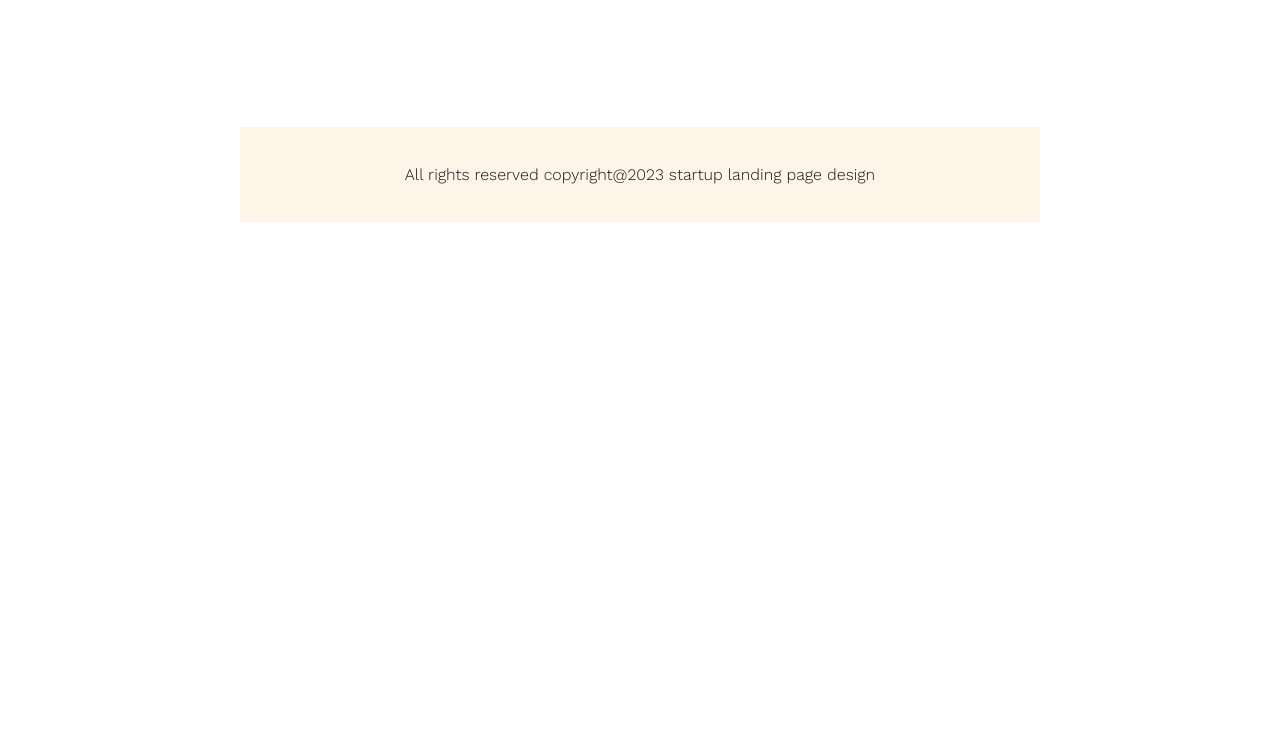
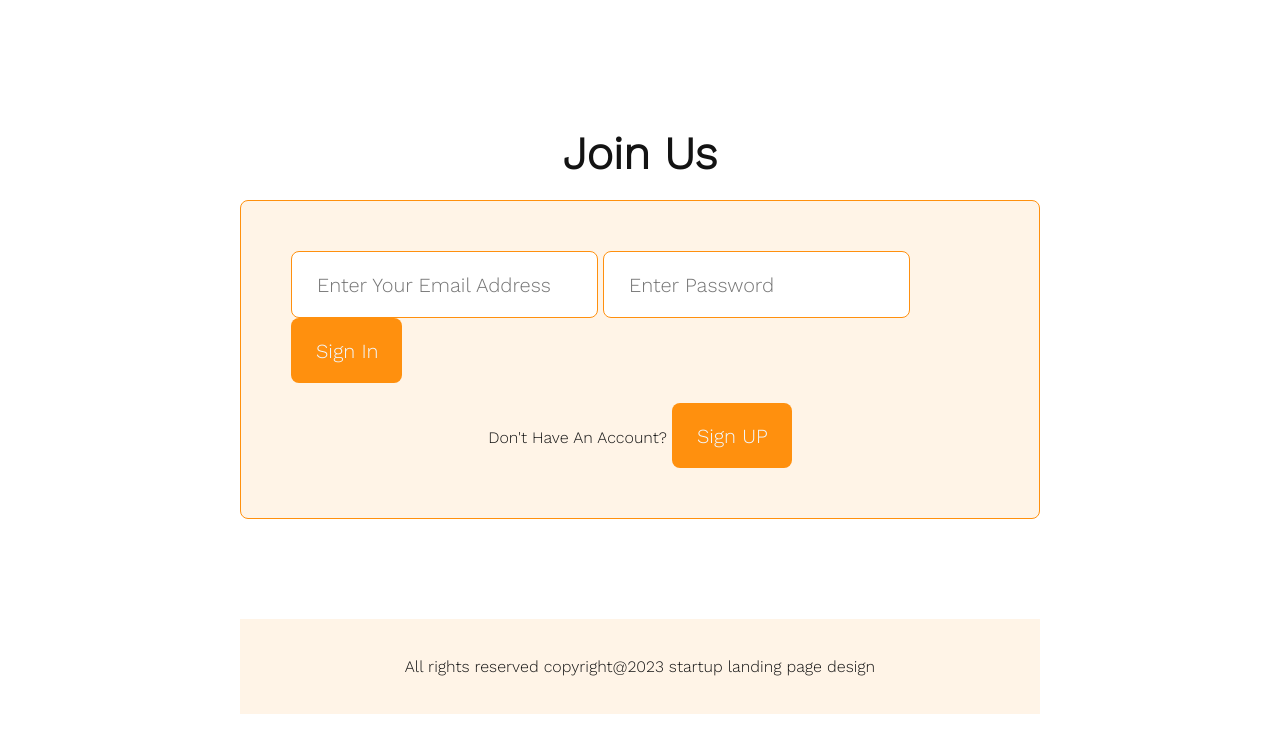
Before and after one commit to Aniqa4/G3_Architects, a plain HTML site: page index.html in a window 1280 px wide. Shown: the part 4603-5356 px from the top of the page. Before the commit the page ends 5041 px from the top, so only its background shows below. Drawn offline with nearby package versions, Linux system fonts and the light colour scheme.

Commit message:
added a new section ans animation

```diff
--- a/index.html
+++ b/index.html
@@ -156,6 +156,20 @@
         <div><img src="images/sponsors/figma.png" alt="figma"></div>
     </div>
 </section>
+<!----------------------------------New Section------------------------->
+<section class="new-section-style">
+    <h1><b>Join Us</b></h1>
+    <div class="info-field">
+        <div>
+            <input type="email" placeholder="Enter Your Email Address">
+            <input type="password" placeholder="Enter Password">
+            <button class="button-style">Sign In</button>
+        </div>
+        <div>
+            <p>Don't Have An Account? <button class="button-style">Sign UP</button></p>
+        </div>
+    </div>
+</section>
 <!---------------------------------Footer------------------------------->
 <footer class="footer-style">All rights reserved copyright@2023 startup landing page design</footer>
 </body>
--- a/styles/style.css
+++ b/styles/style.css
@@ -119,6 +119,12 @@
     border: 1px solid #FF900E;
     padding: 35px 45px;
     border-radius: 8px;
+    transition: transform 1s ;
+}
+.facts:hover{
+    background-color: #FF900E;
+    width: ;
+    transform: rotate(25deg);
 }
 /*---------------------------section 4-----------------*/
 .section-4-style{
@@ -133,6 +139,30 @@
     display: flex;
     gap:155px;
     padding-top: 50px;
+}
+/*-------------------------New Section----------------*/
+.new-section-style{
+    margin: 0 240px 100px;
+}
+.new-section-style h1{
+    font-size: 45px;
+    padding-bottom: 20px;
+    text-align: center;
+}
+.info-field{
+    border: 1px solid #FF900E;
+    padding: 50px;
+    border-radius: 8px;
+    display: grid;
+    justify-items: center;
+    gap: 20px;
+    background-color: #FFF4E7;
+}
+.info-field input{
+    padding: 21px 24px 20px 25px;
+    font-size: 20px;
+    border: 1px solid #FF900E;
+    border-radius: 8px;
 }
 /*------------------------Footer----------------------*/
 .footer-style{
@@ -227,6 +257,14 @@
    .sponsors{
     display: block;
    }
+/*-------------------------New Section-----------------*/
+.new-section-style{
+    margin: 20px;
+}
+.info-field input{
+    margin: 10px 0;
+}
+/*-------------------------footer--------------------*/
    .footer-style{
     margin: 0;
    }
```
